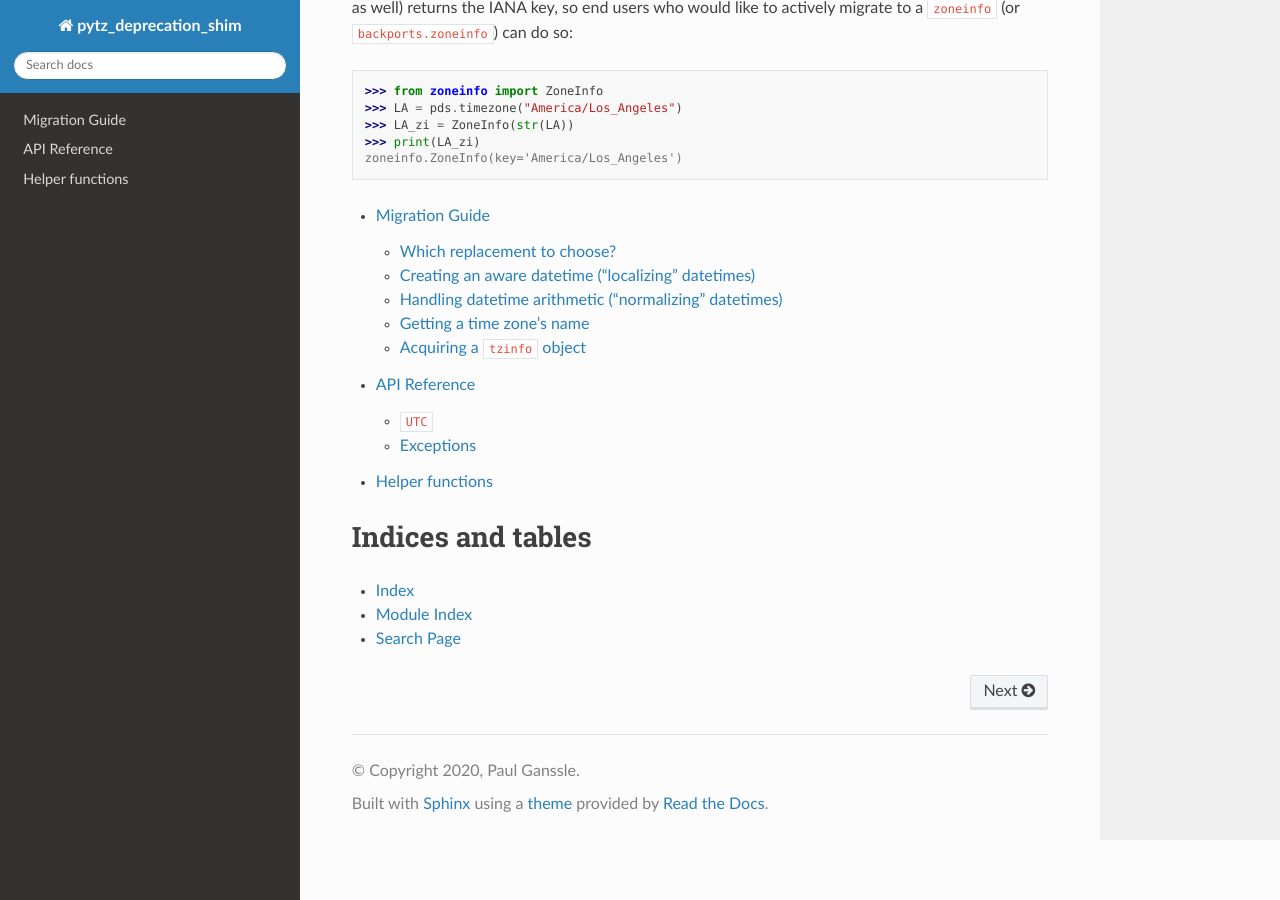
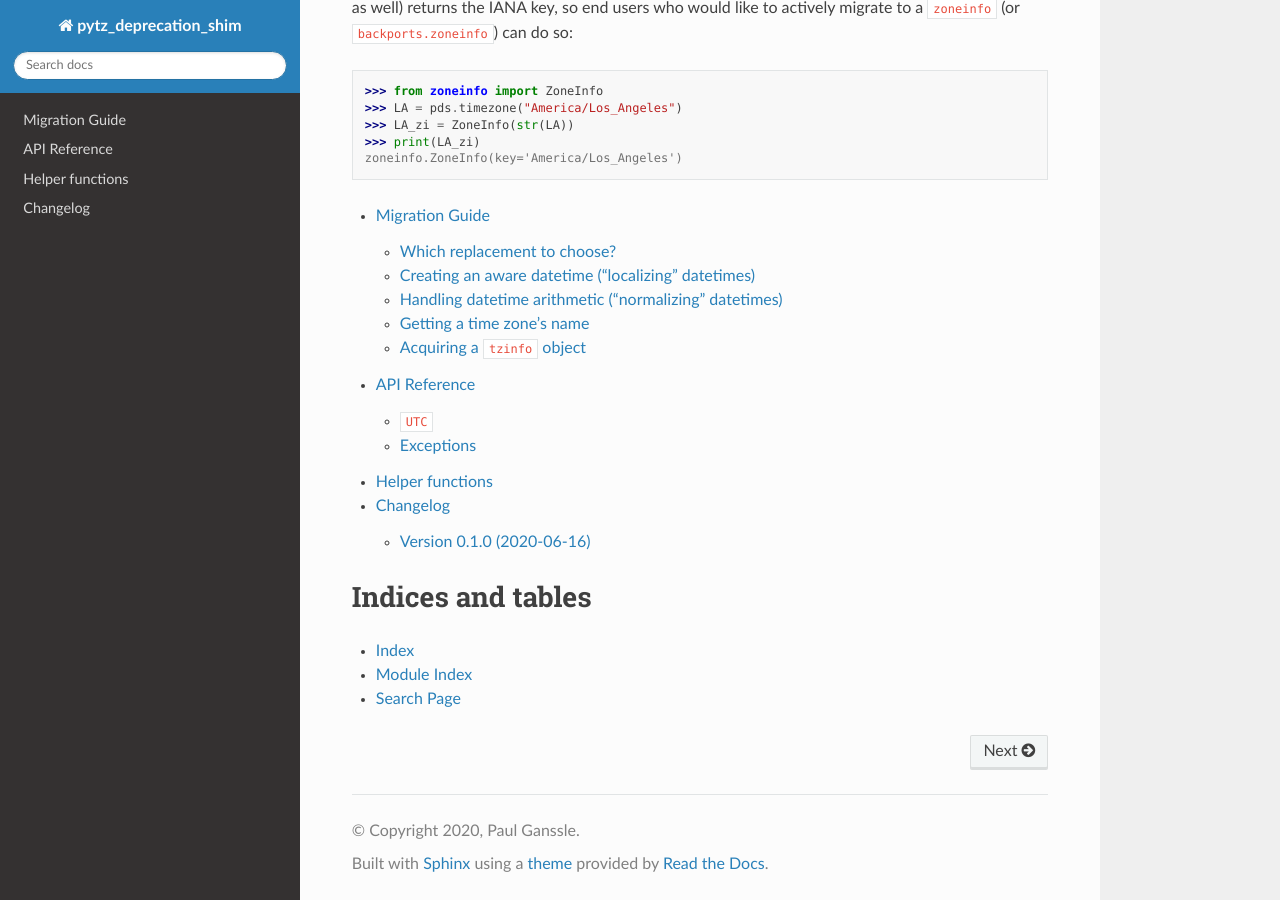
Before and after one commit to pganssle/pytz-deprecation-shim, a Sphinx documentation site: the page built from docs/index.rst, in a window 1280 px wide and 900 px high, scrolled down 1739 px. Built offline with Sphinx 7.4.7 and the Read the Docs theme 2.0.0, drawn with Linux system fonts in a browser that asks for light colours; the version number could not be read and is left out.

Commit message:
Add changelog and prepare 0.1.0 release

```diff
--- /dev/null
+++ b/CHANGELOG.rst
@@ -0,0 +1,4 @@
+Version 0.1.0 (2020-06-16)
+==========================
+
+This is the first release of ``pytz-deprecation-shim``.
--- a/docs/index.rst
+++ b/docs/index.rst
@@ -6,6 +6,7 @@
    migration
    api
    helpers
+   changelog
 
 
 
```
Also changed, not shown: docs/changelog.rst (added, +7 -0 lines), 1 other file.
